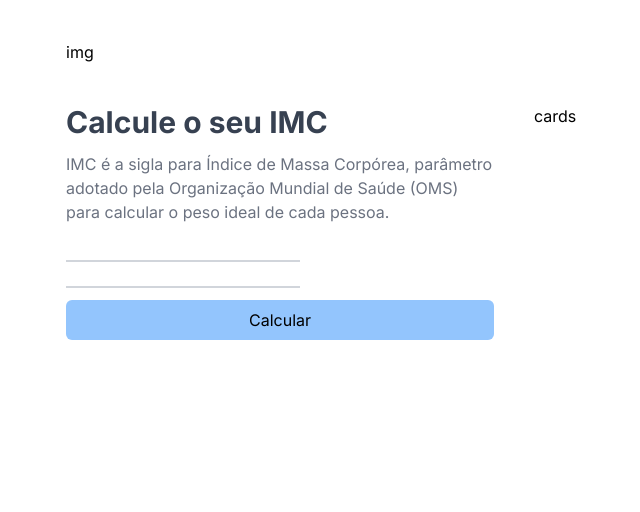
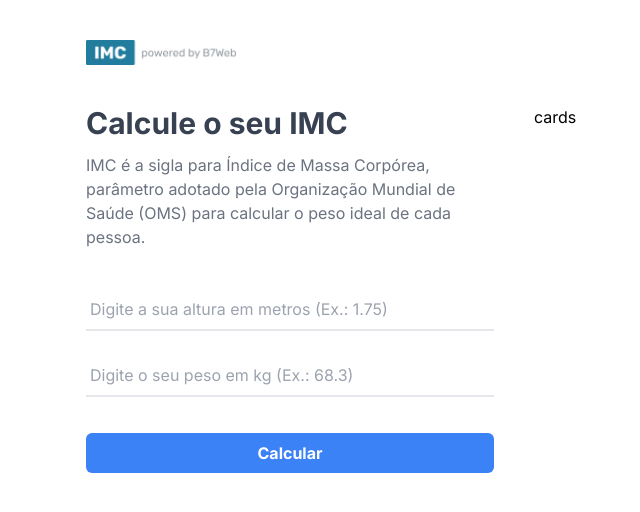
Before and after one commit to welisonw/calculadora-imc, a Next.js app: page / in a window 1280 px wide. Shown: the top 512 px of the page, without its empty margins (126-766 px from the left). Built offline with nearby package versions, Linux system fonts and the light colour scheme.

Commit message:
updated structure styles

```diff
--- a/package.json
+++ b/package.json
@@ -17,6 +17,7 @@
     "postcss": "8.4.27",
     "react": "18.2.0",
     "react-dom": "18.2.0",
+    "react-number-format": "^5.2.2",
     "tailwindcss": "3.3.3",
     "typescript": "5.1.6"
   }
--- a/src/app/page.tsx
+++ b/src/app/page.tsx
@@ -2,36 +2,57 @@
 
 import { Input } from "@/components/Input/Input";
 import { useState } from "react";
+import powered from '../assets/powered.png'
 
 export default function Home() {
-  const [ height, setHeight ] = useState('');
-  const [ weight, setWeight ] = useState('');
+  const [ height, setHeight ] = useState<number>(0);
+  const [ weight, setWeight ] = useState<number>(0);
+
+  const handleClickCalculate = () => {
+    if (height && weight) {
+
+    } else {
+      alert('Todos os campos devem ser preenchidos!');
+    };
+  };
+
 
   return (
-    <div className="max-w-4xl mx-auto">
+    <div className="max-w-4xl mx-auto px-5">
       <header className="my-10">
         <div>
-          img
+          <img src={powered.src} alt="Logo" width={150} />
         </div>
       </header>
 
       <main className="flex gap-10 m-auto">
+        {/* Leftside */}
         <div className="flex-1">
           <h1 className="text-3xl font-bold text-gray-700 mb-3">Calcule o seu IMC</h1>
           <p className="text-gray-500 mb-3">IMC é a sigla para Índice de Massa Corpórea, parâmetro adotado pela Organização Mundial de Saúde (OMS) para calcular o peso ideal de cada pessoa.</p>
           <Input
-          type="text"
-          value={height}
-          onChange={e => setHeight(e.target.value)}
+            type="number"
+            value={height > 0 ? height : ''}
+            onChange={e => setHeight(Number(e.target.value))}
+            placeholder="Digite a sua altura em metros (Ex.: 1.75)"
+            className="w-full mt-7 border-b-2 py-2 px-1"
           />
           <Input
-          type="text"
-          value={weight}
-          onChange={e => setWeight(e.target.value)}
+            type="number"
+            value={weight > 0 ? weight : ''}
+            onChange={e => setWeight(Number(e.target.value))}
+            placeholder="Digite o seu peso em kg (Ex.: 68.3)"
+            className="w-full my-6 border-b-2 py-2 px-1"
           />
-          <button className="block w-full bg-blue-300 p-2 mt-3 rounded-md">Calcular</button>
+          <button
+            className="block w-full bg-blue-500 p-2 mt-3 rounded-md font-bold text-white duration-200 hover:opacity-80"
+            onClick={handleClickCalculate}
+          >
+            Calcular
+          </button>
         </div>
 
+        {/* Rightside */}
         <div className="flex-1">
           cards
         </div>
--- a/src/components/Input/Input.tsx
+++ b/src/components/Input/Input.tsx
@@ -1,18 +1,23 @@
+
+import { ChangeEvent } from "react";
 
 type Props = {
   type: string,
-  value: string,
-  onChange: (e: any) => void;
+  value: number | string,
+  onChange: (e: ChangeEvent<HTMLInputElement>) => void,
+  placeholder?: string,
+  className?: string,
 }
 
-export const Input = ({ type, value, onChange } : Props) => {
+export const Input = ({ type, value, onChange, placeholder, className  } : Props) => {
   return (
     <>
       <input
         type={type}
         value={value}
         onChange={onChange}
-        className="border-b-2 border-gray-300"
+        placeholder={placeholder}
+        className={className}
       />
     </>
   );
```
Also changed, not shown: 1 other file (tests, documents, lock files or other folders).
